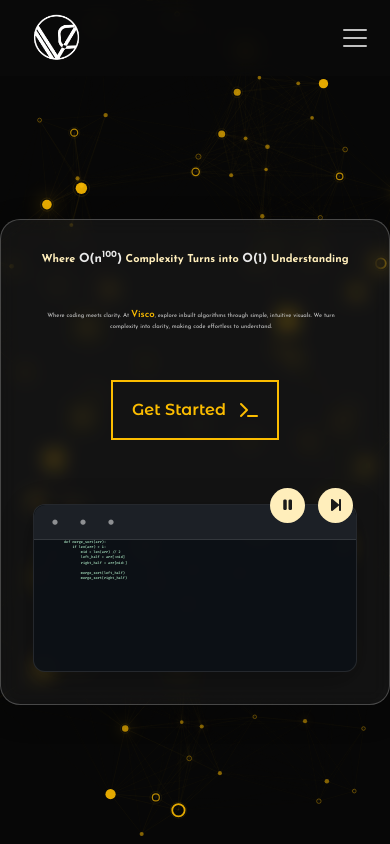
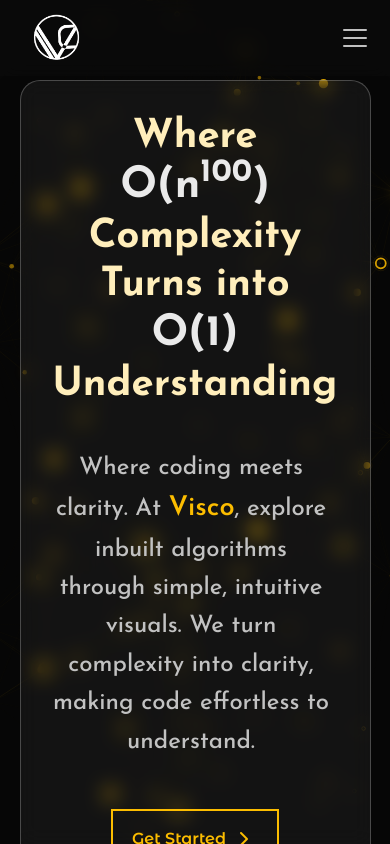
Before and after one commit to Saheli-M01/Visco_Fixing, a React (Vite) app: page / in a window 390 px wide. Built offline with nearby package versions, Linux system fonts and the light colour scheme.

Commit message:
Added responsiveness in Home section

```diff
--- a/src/styles/CommonStyle/_navbar.scss
+++ b/src/styles/CommonStyle/_navbar.scss
@@ -65,7 +65,7 @@
   }
 
   .navbar-collapse {
-    @include responsive(small-desktop) {
+    @include responsive(medium) {
       background: rgba($primary-background, 0.98);
       padding: 1rem;
       border-radius: 8px;
--- a/src/styles/ElementStyle/_home.scss
+++ b/src/styles/ElementStyle/_home.scss
@@ -107,26 +107,32 @@
     }
 
     // Responsive styles
-    @include responsive(small-desktop) {
+    @include responsive(large) {
+
+        .right {
+            .code-container {
+                height: 40vh !important;
+                max-height: 40vh !important;
+                font-size: 0.8rem !important;
+            }
+        }
+    }
+    @include responsive(medium) {
         padding-top: 80px;
 
         .left {
             text-align: center;
-            margin-bottom: 3rem;
-
-            h1 {
-                font-size: clamp(2.3rem, 4vw, 2.5rem);
-
-                span {
-                    font-size: clamp(2.3rem, 4vw, 2.5rem);
+            margin-bottom: 1rem;
+            h1{
+                font-size: 2.5rem !important;
+                span{
+                    font-size: 2.7rem !important;
                 }
             }
-
-            h4 {
-                font-size: clamp(1rem, 2vw, 1.1rem);
-
-                span {
-                    font-size: clamp(1.1rem, 2.2vw, 1.2rem);
+            h4{
+                font-size: 1.5rem !important;
+                span{
+                    font-size: 1.7rem !important;
                 }
             }
         }
@@ -135,7 +141,6 @@
             .code-container {
                 height: 40vh !important;
                 max-height: 40vh !important;
-                font-size: clamp(0.8rem, 1.5vw, 0.9rem);
             }
         }
     }
@@ -146,22 +151,6 @@
         .left {
             text-align: center;
             margin-bottom: 3rem;
-
-            h1 {
-                font-size: clamp(2rem, 4vw, 2.3rem);
-
-                span {
-                    font-size: clamp(2rem, 4vw, 2.3rem);
-                }
-            }
-
-            h4 {
-                font-size: clamp(1rem, 2vw, 1.1rem);
-
-                span {
-                    font-size: clamp(1.1rem, 2.2vw, 1.2rem);
-                }
-            }
         }
 
         .right {
@@ -174,24 +163,9 @@
     }
 
     @include responsive(mobile) {
-        .left {
-            h1 {
-                font-size: clamp(1.8rem, 3vw, 2rem);
-
-                span {
-                    font-size: clamp(1.8rem, 3vw, 2rem);
-                }
-            }
-
-            h4 {
-                font-size: clamp(0.9rem, 1.8vw, 1rem);
-
-                span {
-                    font-size: clamp(1rem, 2vw, 1.1rem);
-                }
-            }
-        }
-
+       .container{
+        width:90%;
+       }
         .right {
             .code-container {
                 height: 20vh !important;
--- a/src/styles/_mixins.scss
+++ b/src/styles/_mixins.scss
@@ -41,7 +41,12 @@
 
 // Responsive mixins
 @mixin responsive($breakpoint) {
-  @if $breakpoint ==small-desktop {
+  @if $breakpoint ==large {
+    @media (max-width: 1280px) {
+      @content;
+    }
+  }
+  @else if $breakpoint ==medium {
     @media (max-width: 992px) {
       @content;
     }
@@ -54,7 +59,7 @@
   }
 
   @else if $breakpoint ==mobile {
-    @media (max-width: 480px) {
+    @media (max-width: 576px) {
       @content;
     }
   }
--- a/src/styles/_variables.scss
+++ b/src/styles/_variables.scss
@@ -42,7 +42,7 @@
 $font-span-h1: 3.2vw;
 $font-h4: 1.5vw;
 $font-span-h4: 2.5vw;
-$font-code: 0.9vw;
+$font-code: 0.85vw;
 $font-p: 1rem;
 
 // Transitions
--- a/src/styles/main.css
+++ b/src/styles/main.css
@@ -450,104 +450,104 @@
   box-shadow: 0 0 10px #ddce78;
 }
 .particle:nth-child(1) {
-  left: 54%;
-  top: 5%;
+  left: 88%;
+  top: 23%;
   animation-delay: -3s;
 }
 .particle:nth-child(2) {
-  left: 42%;
-  top: 24%;
-  animation-delay: -3s;
+  left: 82%;
+  top: 7%;
+  animation-delay: -2s;
 }
 .particle:nth-child(3) {
-  left: 66%;
-  top: 93%;
+  left: 59%;
+  top: 59%;
   animation-delay: -2s;
 }
 .particle:nth-child(4) {
-  left: 22%;
-  top: 65%;
-  animation-delay: -3s;
+  left: 31%;
+  top: 24%;
+  animation-delay: -4s;
 }
 .particle:nth-child(5) {
-  left: 6%;
-  top: 7%;
-  animation-delay: -3s;
+  left: 26%;
+  top: 25%;
+  animation-delay: -4s;
 }
 .particle:nth-child(6) {
-  left: 80%;
-  top: 47%;
+  left: 17%;
+  top: 38%;
   animation-delay: -3s;
 }
 .particle:nth-child(7) {
-  left: 99%;
-  top: 41%;
+  left: 79%;
+  top: 37%;
   animation-delay: -1s;
 }
 .particle:nth-child(8) {
-  left: 50%;
-  top: 42%;
-  animation-delay: -4s;
+  left: 22%;
+  top: 81%;
+  animation-delay: -2s;
 }
 .particle:nth-child(9) {
-  left: 36%;
-  top: 84%;
-  animation-delay: -2s;
+  left: 91%;
+  top: 78%;
+  animation-delay: -3s;
 }
 .particle:nth-child(10) {
-  left: 9%;
-  top: 35%;
+  left: 96%;
+  top: 66%;
   animation-delay: -1s;
 }
 .particle:nth-child(11) {
-  left: 69%;
-  top: 69%;
-  animation-delay: -2s;
+  left: 74%;
+  top: 50%;
+  animation-delay: -3s;
 }
 .particle:nth-child(12) {
-  left: 6%;
-  top: 76%;
-  animation-delay: -4s;
+  left: 7%;
+  top: 46%;
+  animation-delay: -1s;
 }
 .particle:nth-child(13) {
-  left: 68%;
-  top: 35%;
+  left: 52%;
+  top: 78%;
   animation-delay: -1s;
 }
 .particle:nth-child(14) {
-  left: 90%;
-  top: 99%;
+  left: 32%;
+  top: 53%;
+  animation-delay: -1s;
+}
+.particle:nth-child(15) {
+  left: 85%;
+  top: 85%;
   animation-delay: -4s;
 }
-.particle:nth-child(15) {
-  left: 26%;
-  top: 46%;
-  animation-delay: -2s;
-}
 .particle:nth-child(16) {
-  left: 49%;
-  top: 93%;
+  left: 42%;
+  top: 80%;
   animation-delay: -1s;
 }
 .particle:nth-child(17) {
-  left: 18%;
-  top: 19%;
-  animation-delay: -2s;
+  left: 81%;
+  top: 64%;
+  animation-delay: -3s;
 }
 .particle:nth-child(18) {
   left: 36%;
-  top: 59%;
-  animation-delay: -3s;
+  top: 13%;
+  animation-delay: -4s;
 }
 .particle:nth-child(19) {
-  left: 88%;
-  top: 55%;
-  animation-delay: -3s;
+  left: 94%;
+  top: 87%;
+  animation-delay: -2s;
 }
 .particle:nth-child(20) {
-  left: 6%;
-  top: 45%;
-  animation-delay: -4s;
+  left: 62%;
+  top: 15%;
+  animation-delay: -1s;
 }
 
 @keyframes rotate {
@@ -635,7 +635,7 @@
   color: #eaeaea;
   font-family: "JetBrains Mono", "Fira Code", "Courier New", monospace;
   font-weight: 500;
-  font-size: 0.9vw;
+  font-size: 0.85vw;
   width: 100%;
   margin-top: 1rem;
   overflow: hidden;
@@ -667,30 +667,36 @@
   z-index: 10;
   margin: 0 -30px;
 }
+@media (max-width: 1280px) {
+  #home .right .code-container {
+    height: 40vh !important;
+    max-height: 40vh !important;
+    font-size: 0.8rem !important;
+  }
+}
 @media (max-width: 992px) {
   #home {
     padding-top: 80px;
   }
   #home .left {
     text-align: center;
-    margin-bottom: 3rem;
+    margin-bottom: 1rem;
   }
   #home .left h1 {
-    font-size: clamp(2.3rem, 4vw, 2.5rem);
+    font-size: 2.5rem !important;
   }
   #home .left h1 span {
-    font-size: clamp(2.3rem, 4vw, 2.5rem);
+    font-size: 2.7rem !important;
   }
   #home .left h4 {
-    font-size: clamp(1rem, 2vw, 1.1rem);
+    font-size: 1.5rem !important;
   }
   #home .left h4 span {
-    font-size: clamp(1.1rem, 2.2vw, 1.2rem);
+    font-size: 1.7rem !important;
   }
   #home .right .code-container {
     height: 40vh !important;
     max-height: 40vh !important;
-    font-size: clamp(0.8rem, 1.5vw, 0.9rem);
   }
 }
 @media (max-width: 768px) {
@@ -701,36 +707,15 @@
     text-align: center;
     margin-bottom: 3rem;
   }
-  #home .left h1 {
-    font-size: clamp(2rem, 4vw, 2.3rem);
-  }
-  #home .left h1 span {
-    font-size: clamp(2rem, 4vw, 2.3rem);
-  }
-  #home .left h4 {
-    font-size: clamp(1rem, 2vw, 1.1rem);
-  }
-  #home .left h4 span {
-    font-size: clamp(1.1rem, 2.2vw, 1.2rem);
-  }
   #home .right .code-container {
     height: 40vh !important;
     max-height: 40vh !important;
     font-size: clamp(0.8rem, 1.5vw, 0.9rem);
   }
 }
-@media (max-width: 480px) {
-  #home .left h1 {
-    font-size: clamp(1.8rem, 3vw, 2rem);
-  }
-  #home .left h1 span {
-    font-size: clamp(1.8rem, 3vw, 2rem);
-  }
-  #home .left h4 {
-    font-size: clamp(0.9rem, 1.8vw, 1rem);
-  }
-  #home .left h4 span {
-    font-size: clamp(1rem, 2vw, 1.1rem);
+@media (max-width: 576px) {
+  #home .container {
+    width: 90%;
   }
   #home .right .code-container {
     height: 20vh !important;
```
Also changed, not shown: 1 other file (tests, documents, lock files or other folders).
